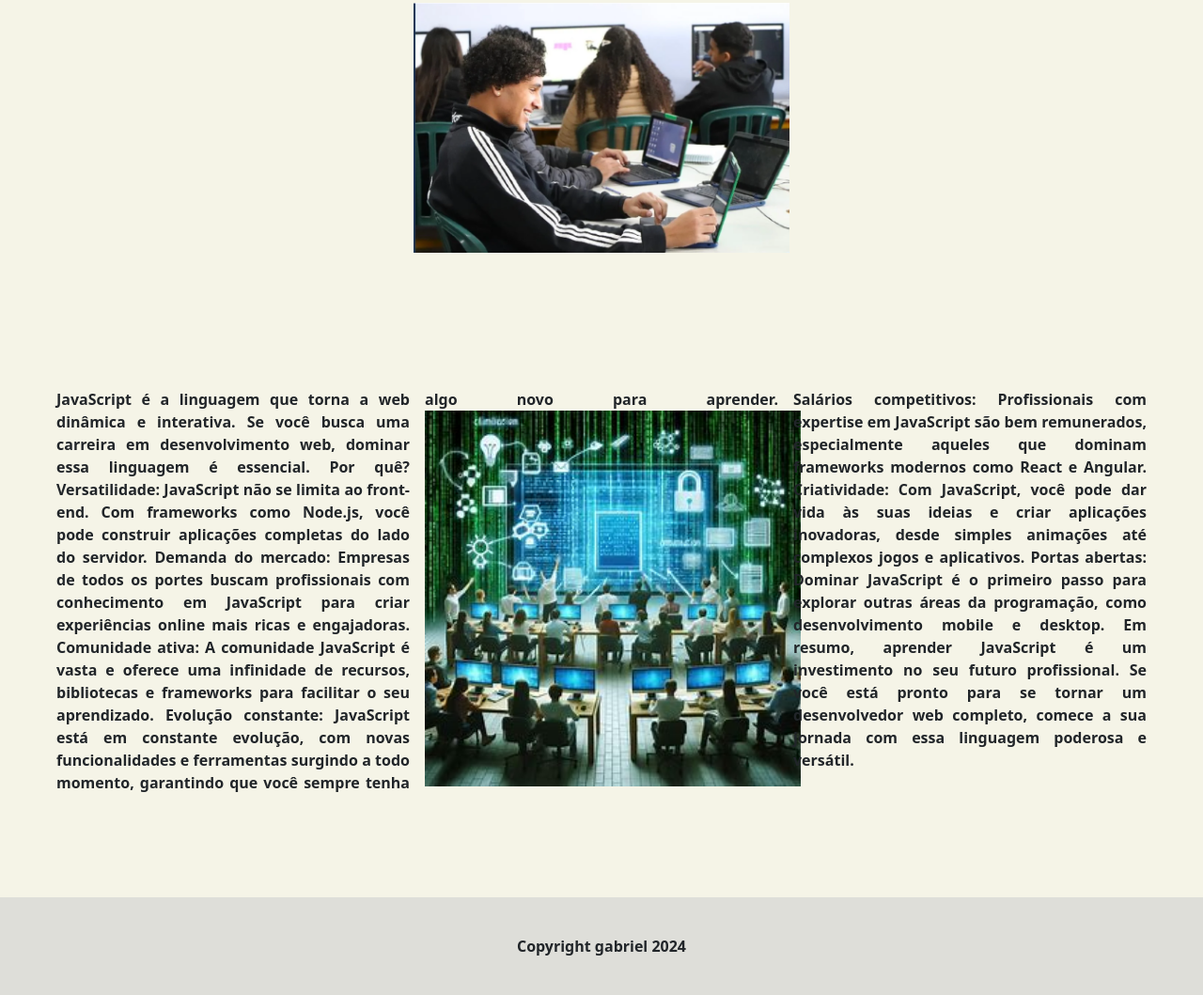
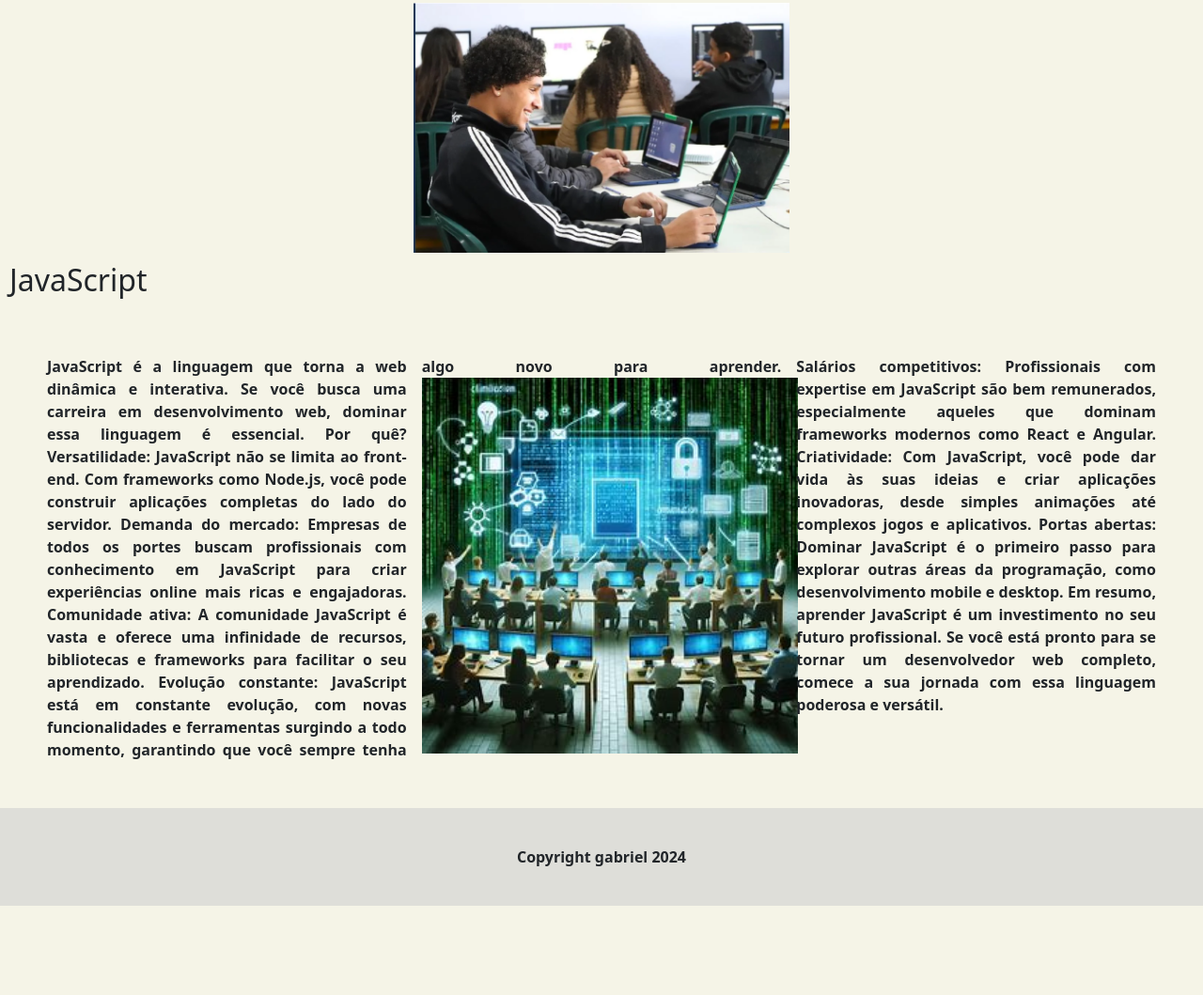
Before and after one commit to ribeiro173/Principal, a plain HTML site: page index.html in a window 1280 px wide. Shown: the part 408-1467 px from the top of the page at 94% size. After the commit the page ends 1372 px from the top, so only its background shows below. Drawn offline with nearby package versions, Linux system fonts and the light colour scheme; files that its build step writes are made by us from their sources; files whose address does not match are found by name.

Commit message:
Update index.html

```diff
--- a/index.html
+++ b/index.html
@@ -65,25 +65,10 @@
 
         </div>
 
+        <div>
+                <h2>JavaScript</h2>
+                <p class="texto">
 
-
-
-
-
-
-
-
-        <div class="secao-1">
-            <section class="secao-1">
-                <div class="img">
-                    <img src="imagens/mario.jpeg" alt="">
-                </div>
-            </section>
-        </div>
-
-        <div class="secao-1">
-            <section class="secao-1">
-                <p class="texto">
                     JavaScript é a linguagem que torna a web dinâmica e interativa. Se você busca uma
                     carreira em desenvolvimento web, dominar essa linguagem é essencial. Por quê?
                     Versatilidade: JavaScript não se limita ao front-end. Com frameworks como Node.js, você
@@ -103,11 +88,8 @@
                     programação, como desenvolvimento mobile e desktop. Em resumo, aprender JavaScript é um
                     investimento no seu futuro profissional. Se você está pronto para se tornar um
                     desenvolvedor web completo, comece a sua jornada com essa linguagem poderosa e versátil.
-
-            </section>
+                </p>
         </div>
-
-
 
         </div>
         <script>
```
